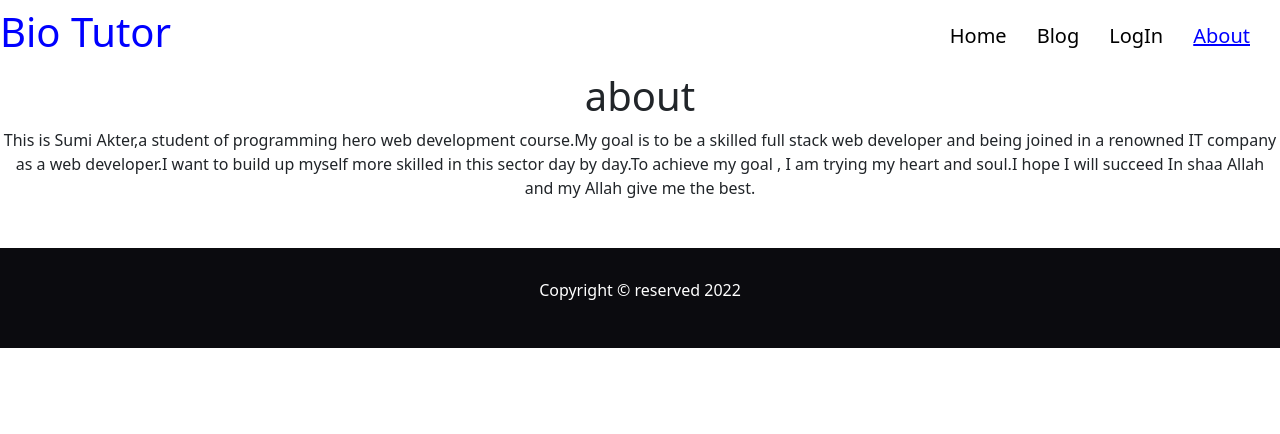
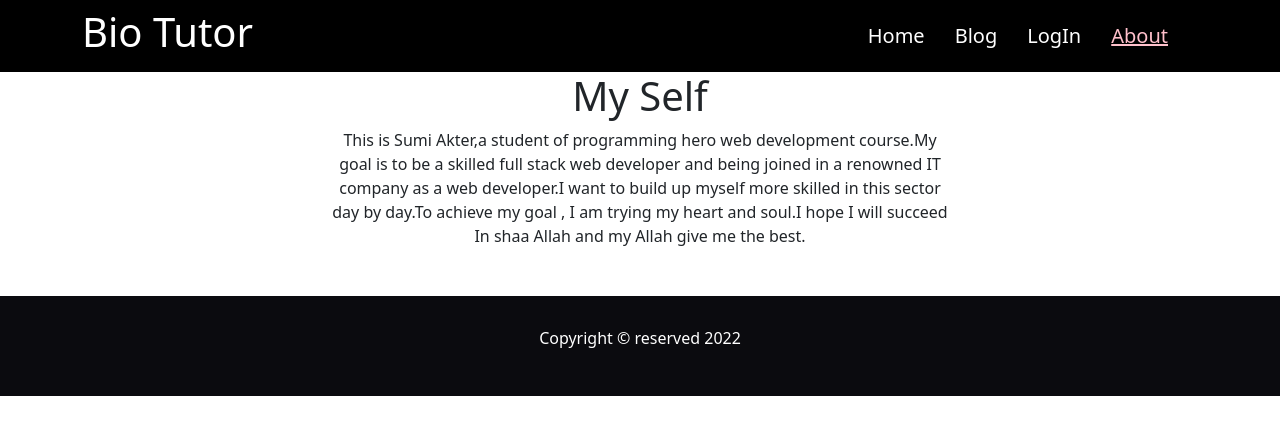
Before and after one commit to SumiAkter2/bio-tutor, a React (Create React App) app: page /about in a window 1280 px wide. Shown: the top 434 px of the page. Built offline with nearby package versions, Linux system fonts and the light colour scheme; no server answers.

Commit message:
added css

```diff
--- a/src/components/About/About.js
+++ b/src/components/About/About.js
@@ -2,8 +2,8 @@ import React from 'react';
 
 const About = () => {
     return (
-        <div>
-            <h1>about</h1>
+        <div className='container w-50'>
+            <h1>My Self</h1>
             <p>This is Sumi Akter,a student of programming hero web development course.My goal is to be a skilled full stack web developer and being joined in a renowned IT company as a web developer.I want to build up myself more skilled in this sector day by day.To achieve my goal , I am trying my heart and soul.I hope  I will succeed In shaa Allah and my Allah give me the best.  </p>
         </div>
 
--- a/src/components/Blog/Blog.js
+++ b/src/components/Blog/Blog.js
@@ -2,8 +2,8 @@ import React from 'react';
 
 const Blog = () => {
     return (
-        <div >
-            <h1>Blogs</h1>
+        <div className='text-start'>
+
             <h1>Q:Difference between authorization and authentication?</h1>
             <p>Ans: 1.Authorization determines whether one is authorized to access the resources. Authentication confirms one identity to grant access to the system.
                 2.Authorization is the process of verifying users. Authentication is the process of validating users.
--- a/src/components/CustomLink/CustomLink.js
+++ b/src/components/CustomLink/CustomLink.js
@@ -7,7 +7,7 @@ function CustomLink({ children, to, ...props }) {
     return (
       <div>
         <Link
-          style={{ paddingRight:"30px", color: match? 'blue':'black',fontSize:'20px',  textDecoration: match ? "underline" : "none" }}
+          style={{ paddingRight:"30px", color: match? 'pink':'white',fontSize:'20px',  textDecoration: match ? "underline" : "none" }}
           to={to}
           {...props}
         >
--- a/src/components/Header/Header.css
+++ b/src/components/Header/Header.css
@@ -3,5 +3,7 @@
 
  }
  .navbar{
-     color: blue;
+     color: #FFF;
+     background-color: rgb(0, 0, 0);
+
  }
--- a/src/components/Header/Header.js
+++ b/src/components/Header/Header.js
@@ -13,8 +13,8 @@ const Header = () => {
         signOut(auth);
     }
     return (
-        <div>
-  <div className='d-flex justify-content-between  navbar'>
+        <div className='navbar'>
+  <div className='d-flex justify-content-between   container'>
            <h1>   <i className="fas fa-camera fa-xs"></i> Bio Tutor</h1>
             <nav className='d-flex '>
             <CustomLink to='/'>Home</CustomLink>
--- a/src/components/LogIn/LogIn.js
+++ b/src/components/LogIn/LogIn.js
@@ -4,9 +4,9 @@ import { useSendPasswordResetEmail, useSignInWithEmailAndPassword } from 'react-
 import { Link, useLocation, useNavigate } from 'react-router-dom';
 import auth from '../../firebase.init';
 import SocialLogin from './Social/SocialLogin';
-import Loading from '../../components/Landing/Landing';
 import { ToastContainer, toast } from 'react-toastify';
 import 'react-toastify/dist/ReactToastify.css';
+import Landing from '../Landing/Landing';
 
 const LogIn = () => {
     const emailRef = useRef('');
@@ -32,7 +32,7 @@ const LogIn = () => {
     }
     const [sendPasswordResetEmail, sending] = useSendPasswordResetEmail(auth);
     if (loading || sending) {
-        return <Loading></Loading>
+        return <Landing></Landing>
     }
     if (user) {
      navigate(from,{replace:true});
@@ -51,7 +51,7 @@ const LogIn = () => {
             toast('Sent email');
         }
         else{
-            toast('please enter your email address');
+            toast(' Enter your email address');
         }
 
     }
```
Lines whose indentation alone changed are shown as unchanged.
